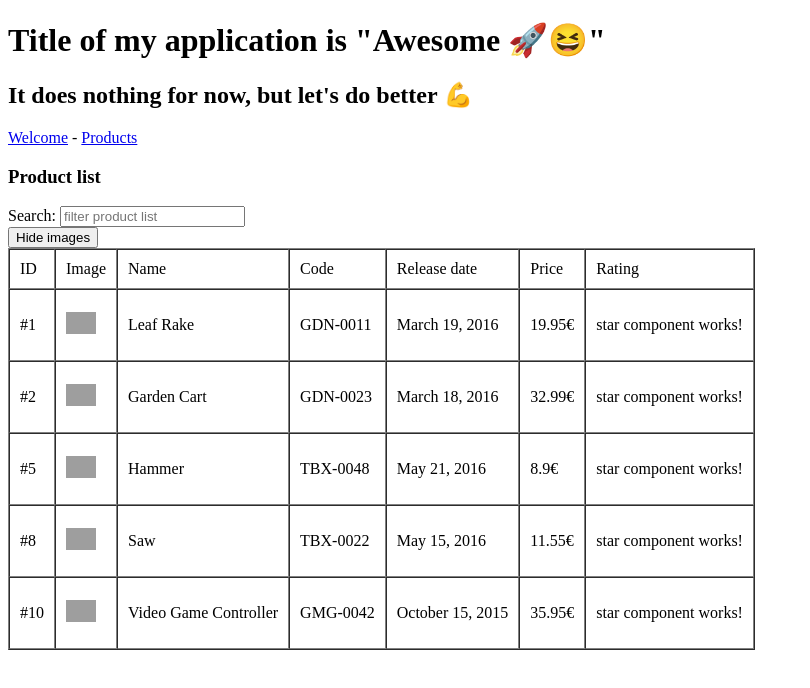
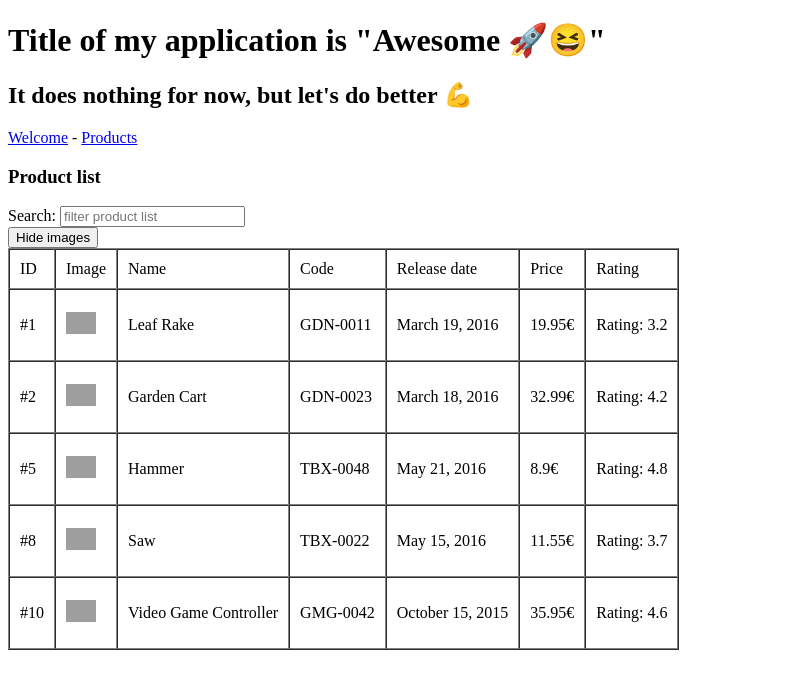
Before and after one commit to blongearet/201907-angular-course-app, an Angular app: page / in a window 1280 px wide. Shown: the top 688 px of the page, without its empty margins (0-810 px from the left). Built offline with nearby package versions, Linux system fonts and the light colour scheme; grey boxes are pictures that could not be loaded.

Commit message:
step-06-2 / Create an @Input rating property

```diff
--- a/src/app/product/product-list/product-list.component.html
+++ b/src/app/product/product-list/product-list.component.html
@@ -33,7 +33,7 @@
         <td>{{ product.releaseDate }}</td>
         <td>{{ product.price }}€</td>
         <td>
-          <app-star></app-star>
+          <app-star [rating]="product.starRating"></app-star>
         </td>
       </tr>
     </tbody>
--- a/src/app/shared/ui/star/star.component.html
+++ b/src/app/shared/ui/star/star.component.html
@@ -1,3 +1,3 @@
 <p>
-  star component works!
+  Rating: {{ rating }}
 </p>
--- a/src/app/shared/ui/star/star.component.ts
+++ b/src/app/shared/ui/star/star.component.ts
@@ -1,4 +1,4 @@
-import { Component, OnInit } from '@angular/core';
+import {Component, Input, OnInit} from '@angular/core';
 
 @Component({
   selector: 'app-star',
@@ -7,6 +7,8 @@ import { Component, OnInit } from '@angular/core';
 })
 export class StarComponent implements OnInit {
 
+  @Input() public rating: number = 0
+
   constructor() { }
 
   ngOnInit() {
```
